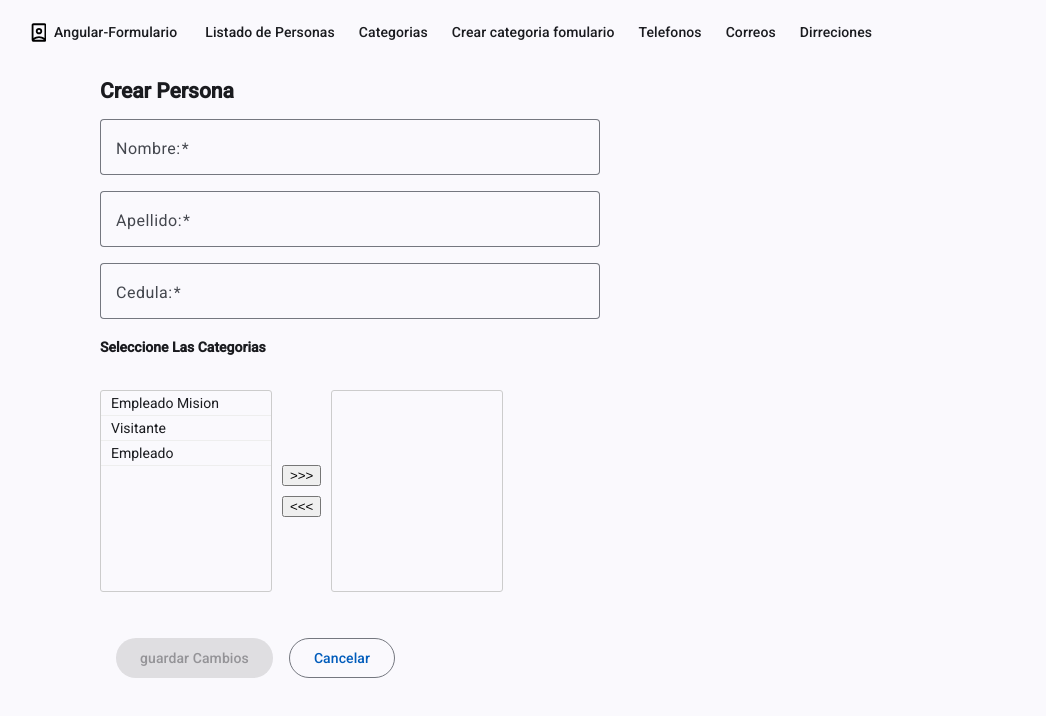
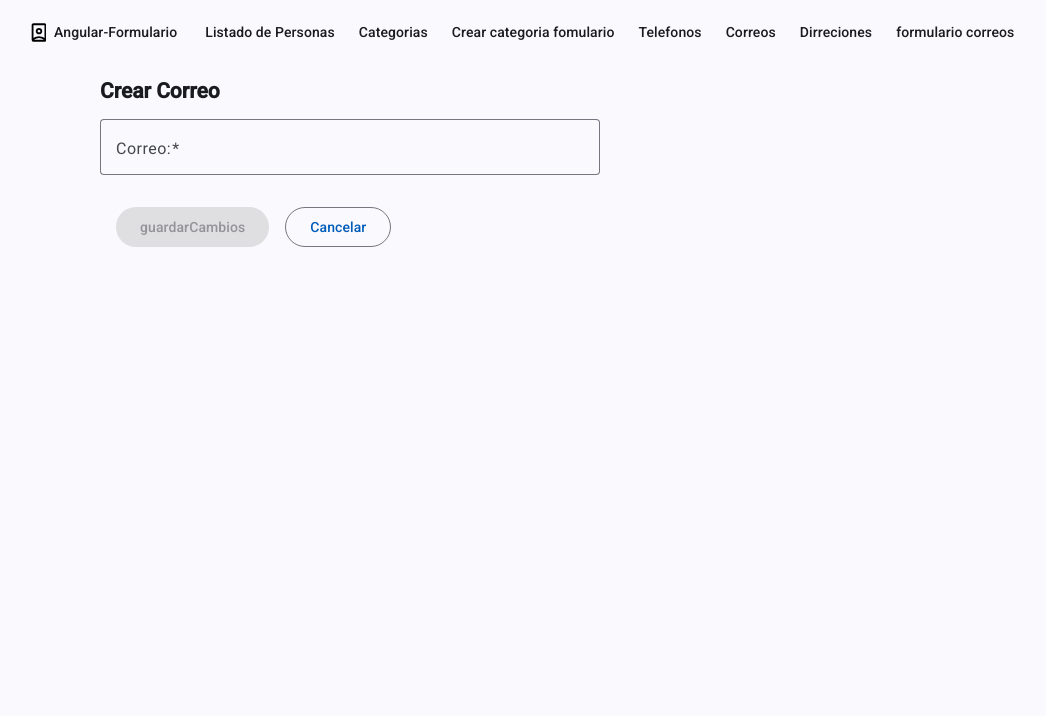
Before and after one commit to ramonantoniosantoscuevas15/formulario-api, an Angular app: page /emails/formulario in a window 1280 px wide. Before the commit this address led to /. Shown: the top 716 px of the page, without its empty margins (0-1046 px from the left). Built offline with nearby package versions, Linux system fonts and the light colour scheme.

Commit message:
trabajando el correo

```diff
--- a/src/app/app.routes.ts
+++ b/src/app/app.routes.ts
@@ -14,6 +14,7 @@ import { EditarDirrecion } from './dirreciones/editar-dirrecion/editar-dirrecion
 import { ListadoPersonas } from './personas/listado-personas/listado-personas';
 import { FormularioCategoria } from './categorias/formulario-categoria/formulario-categoria';
 import { FormularioPersonas } from './personas/formulario-personas/formulario-personas';
+import { FormularioEmail } from './emails/formulario-email/formulario-email';
 
 export const routes: Routes = [
   {
@@ -49,6 +50,10 @@ export const routes: Routes = [
     component: Emails
   },
   {
+    path: 'emails/formulario',
+    component: FormularioEmail
+  },
+  {
     path:'dirreciones',
     component:Dirreciones
   },
--- a/src/app/compartidos/componentes/menu/menu.html
+++ b/src/app/compartidos/componentes/menu/menu.html
@@ -24,5 +24,9 @@
   <div>
     <a mat-button routerLink="dirreciones">Dirreciones</a>
   </div>
+  <div>
+    <a mat-button routerLink="emails/formulario">formulario correos</a>
+
+  </div>
 
 </mat-toolbar>
--- a/src/app/emails/crear-emails/emails.html
+++ b/src/app/emails/crear-emails/emails.html
@@ -8,7 +8,7 @@
 
   </mat-form-field>
   <div class="contenedor-botones">
-    <button mat-flat-button type="submit"
+    <button mat-flat-button
     [disabled]="form.invalid">
     guardarCambios</button>
     <a mat-stroked-button routerLink="/landing">Cancelar</a>
--- a/src/app/emails/crear-emails/emails.ts
+++ b/src/app/emails/crear-emails/emails.ts
@@ -42,6 +42,11 @@ export class Emails implements OnInit {
   }
 
   guardarCambios(){
+     if(!this.form.valid){
+      return
+    }
+     const email = this.form.value as CrearCorreoDTO
+     this.postFormulario.emit(email)
 
   }
 
--- /dev/null
+++ b/src/app/emails/formulario-email/formulario-email.html
@@ -0,0 +1,2 @@
+
+<app-emails (postFormulario)="guardarCambios($event)"></app-emails>
--- /dev/null
+++ b/src/app/emails/formulario-email/formulario-email.ts
@@ -0,0 +1,17 @@
+import { Component } from '@angular/core';
+import { CrearCategoriaDTO } from '../../categorias/crear-categorias/categoria';
+import { Emails } from "../crear-emails/emails";
+import { CrearCorreoDTO } from '../correo';
+
+@Component({
+  selector: 'app-formulario-email',
+  imports: [Emails],
+  templateUrl: './formulario-email.html',
+  styleUrl: './formulario-email.css',
+})
+export class FormularioEmail {
+  guardarCambios(email: CrearCorreoDTO){
+      console.log("Creando Email", email)
+    }
+
+}
```
Also changed, not shown: src/app/telefonos/telefono.ts (added, +12 -0 lines), src/app/emails/formulario-email/formulario-email.css (added).
